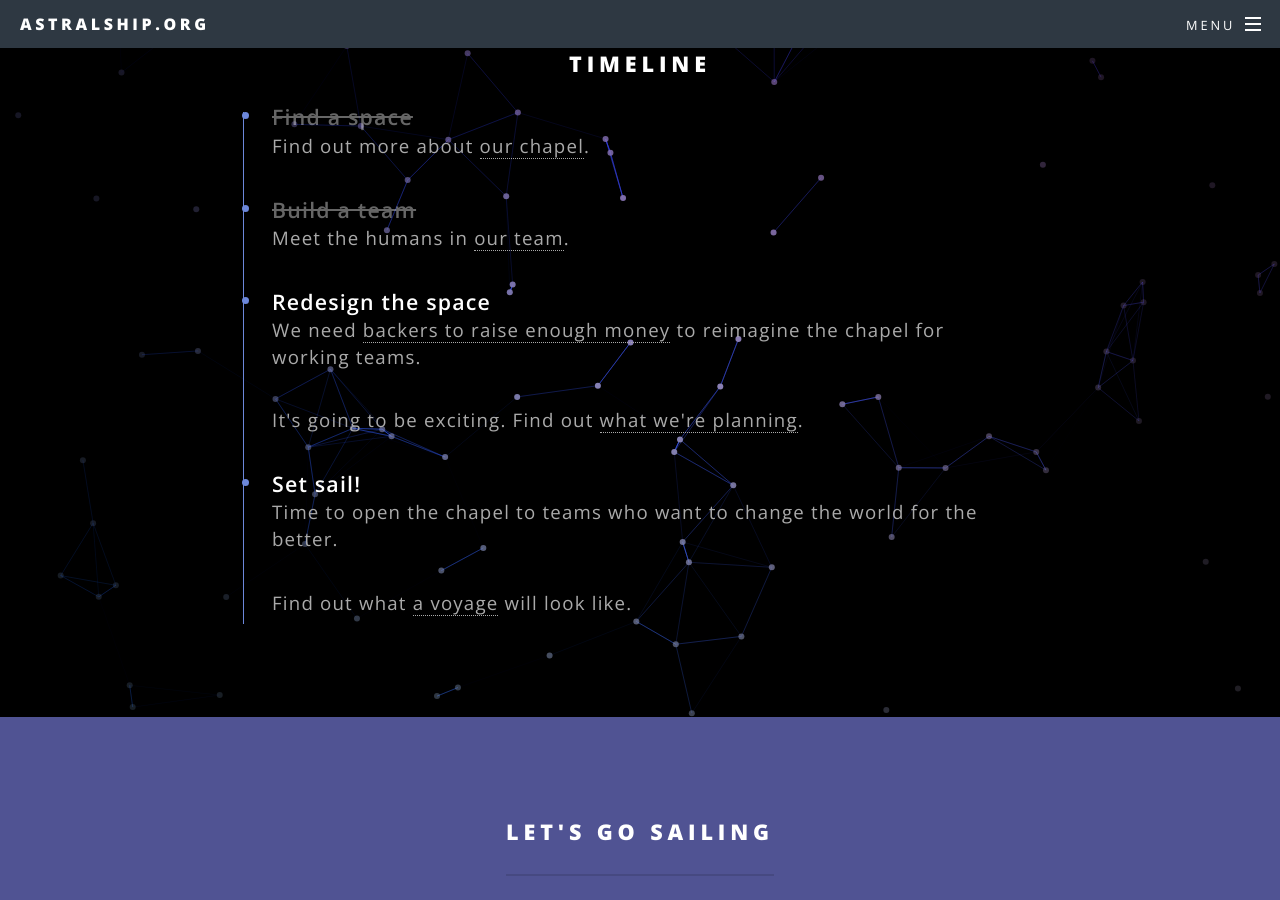
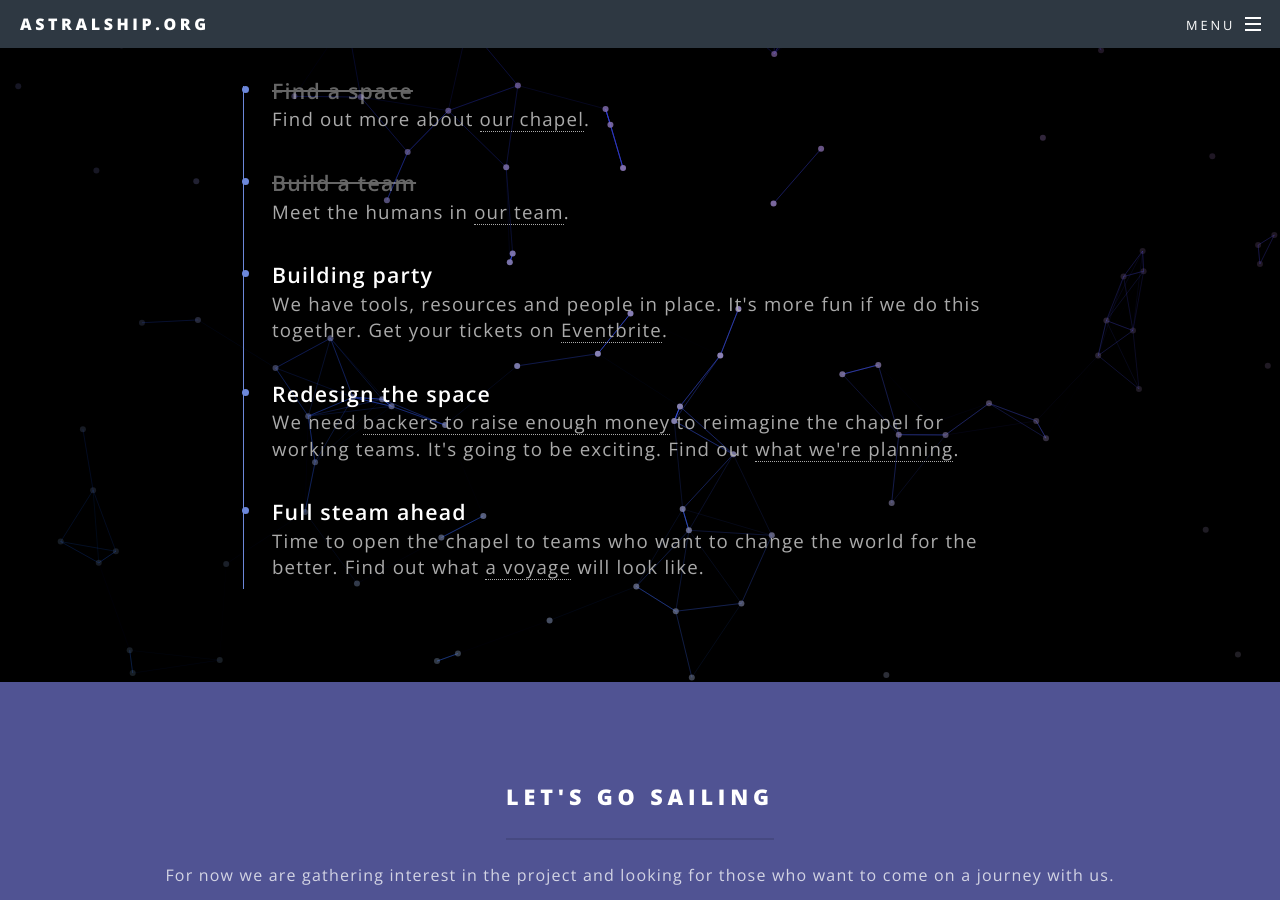
Before and after one commit to astralship/astralship.github.io, a Jekyll site: the page built from index.html, in a window 1280 px wide and 900 px high, scrolled down 3908 px. Built offline with Jekyll 4.4.1, drawn with Linux system fonts in a browser that asks for light colours.

Commit message:
Changes to website - index - rapid iterations.

```diff
--- a/index.html
+++ b/index.html
@@ -96,7 +96,7 @@
 						<section class="spotlight">
 							<div class="image"><img src="images/voyage1.jpg" alt="" /></div><div class="content">
 								<h2>The <a href="voyages.html">Voyages</a></h2>
-								<p>We are building a ship, but once built where will we sail? We have a number of revenue models; sometimes we'll assemble specialist crews to tackle our innovation challenges, sometimes we'll lease it out entirely. The ship will allow the bravest and brightest to push themselves and expand their limits.</p>\\
+								<p>We are building a ship, but once built where will we sail? We have a number of revenue models; sometimes we'll assemble specialist crews to tackle our innovation challenges, sometimes we'll lease it out entirely. The ship will allow the bravest and brightest to push themselves and expand their limits.</p>
 								<p>Some voyages will be very intense, lasting up to 2 weeks, and some crews will need specialist facilitation to reach their goals. On a voyage, start-up teams will design and prototype new products or services, work that might have taken many months under traditional conditions.</p>
 								<p>Read more about <a href="voyages.html">Voyages</a>.</p>
 							</div>
@@ -120,27 +120,29 @@
 				            <li class="done">
 				              <label></label>
 				              <strong><s>Find a space</s></strong>
-				              <p>Find out more about <a href="/chapel">our chapel</a>.</p>
+				              <p>Find out more about <a href="history.html">our chapel</a>.</p>
 				            </li>
 				            <li class="done">
 				              <label></label>
 				              <strong><s>Build a team</s></strong>
-				              <p>Meet the humans in <a href="/team">our team</a>.</p>
+				              <p>Meet the humans in <a href="team.html">our team</a>.</p>
 				            </li>
+				            <li>
+				              <label></label>
+				              <strong>Building party</strong>
+				              <p>We have tools, resources and people in place. It's more fun if we do this together. Get your tickets on <a href="https://astralship.eventbrite.co.uk">Eventbrite</a>.</p>
+				            </li>
+
 				            <li>
 				              <label></label>
 				              <strong>Redesign the space</strong>
 				              <p>We need <a href="#kickstarter">backers to raise enough money</a> to reimagine the
-				                chapel for working teams.</p>
-				              <p>
-				                It's going to be exciting. Find out <a href="/plan">what we're planning</a>.
-				              </p>
+				                chapel for working teams. It's going to be exciting. Find out <a href="refurbishment.html">what we're planning</a>.</p>
 				            </li>
 				            <li>
 				              <label></label>
-				              <strong>Set sail!</strong>
-				              <p>Time to open the chapel to teams who want to change the world for the better.</p>
-				              <p>Find out what <a href="/voyage">a voyage</a> will look like.</p>
+				              <strong>Full steam ahead</strong>
+				              <p>Time to open the chapel to teams who want to change the world for the better. Find out what <a href="voyages.html">a voyage</a> will look like.</p>
 				            </li>
 				          </ul>
 					</section>
@@ -160,7 +162,7 @@
 								<li class="icon fa-paper-plane-o">
 									<h3>Building the ship</h3>
 									<p>At minimum we need a new floor, insulation, lightning, a heating system and a inspiring interior (sorry this is essential). We estimate we need around <strong>£50,000</strong> to retrofit our prototype. We'll architect things in such a way that we can continue to build on and enhance the space in future. The money will come from our savings, family and friends and crowdfunding. We're developing this plan now and are looking for architects, artists, psychologists, carpenters, builders and creators of all kinds who want to be involved. </p>
-									<p>Read more on <a href="refurbishment.html">refurbishment</a></p>
+									<p>Read more on <a href="refurbishment.html">refurbishment</a>.</p>
 								</li>
 
 								<li class="icon fa-code">
@@ -172,7 +174,7 @@
 								<li class="icon fa-heart-o">
 									<h3>Early days</h3>
 									<p>While we gather the funds to make a major rennovation of our ship, we will engage in mini-projects such as developing our website, a crowdfunding video and the architectural and interior design of the ship. We are creating 3D model of what the ship will look like in the future.</p>
-									<p>Join us for the building party, get your tickets on <a href="https://astralship.eventbrite.co.uk">Eventbrite</a></p>
+									<p>Join us for the building party, get your tickets on <a href="https://astralship.eventbrite.co.uk">Eventbrite</a>.</p>
 								</li>
 								<li class="icon fa-code">
 									<h3>A social enterprise</h3>
```
